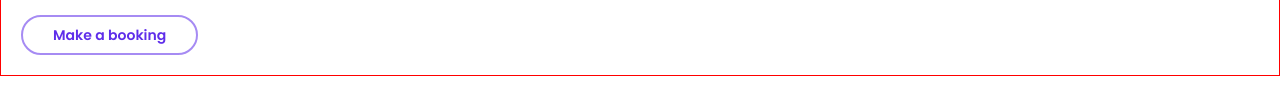
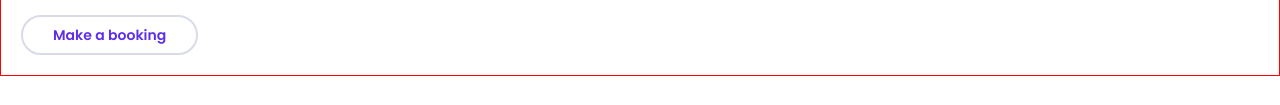
Before and after one commit to perezgallartalejandro/202209-w1ch5-alejandro-perez-miguel-angel-barquilla, a website: page index.html in a window 1280 px wide. Shown: the part 431-536 px from the top of the page. Drawn offline with nearby package versions, Linux system fonts and the light colour scheme; files that its build step writes are made by us from their sources.

Commit message:
Adjust hover style -Make booking- button

```diff
--- a/sass/_result-block.scss
+++ b/sass/_result-block.scss
@@ -54,7 +54,7 @@
 .make-a-booking {
   padding: 10px 30px;
   height: 40px;
-  border: 2px solid lighten(variables.$global-blue, 20%);
+  border: 2px solid variables.$button-border-color;
   border-radius: 40px;
   font-family: variables.$font-family-default;
   font-size: 14px;
@@ -63,10 +63,9 @@
   color: variables.$global-blue;
   background-color: white;
   cursor: pointer;
-  transition: color 0.4s;
+  transition: border-color 0.4s;
 }
 
 .make-a-booking:hover {
-  background-color: lighten(variables.$global-blue, 20%);
-  color: white;
+  border-color: variables.$global-blue;
 }
--- a/sass/_variables.scss
+++ b/sass/_variables.scss
@@ -1,5 +1,6 @@
 $global-pink: #ed2e7e;
 $global-blue: #5f2eea;
 $global-grey: #4e4b66;
+$button-border-color: #d9dbe9;
 
 $font-family-default: Poppins;
```
